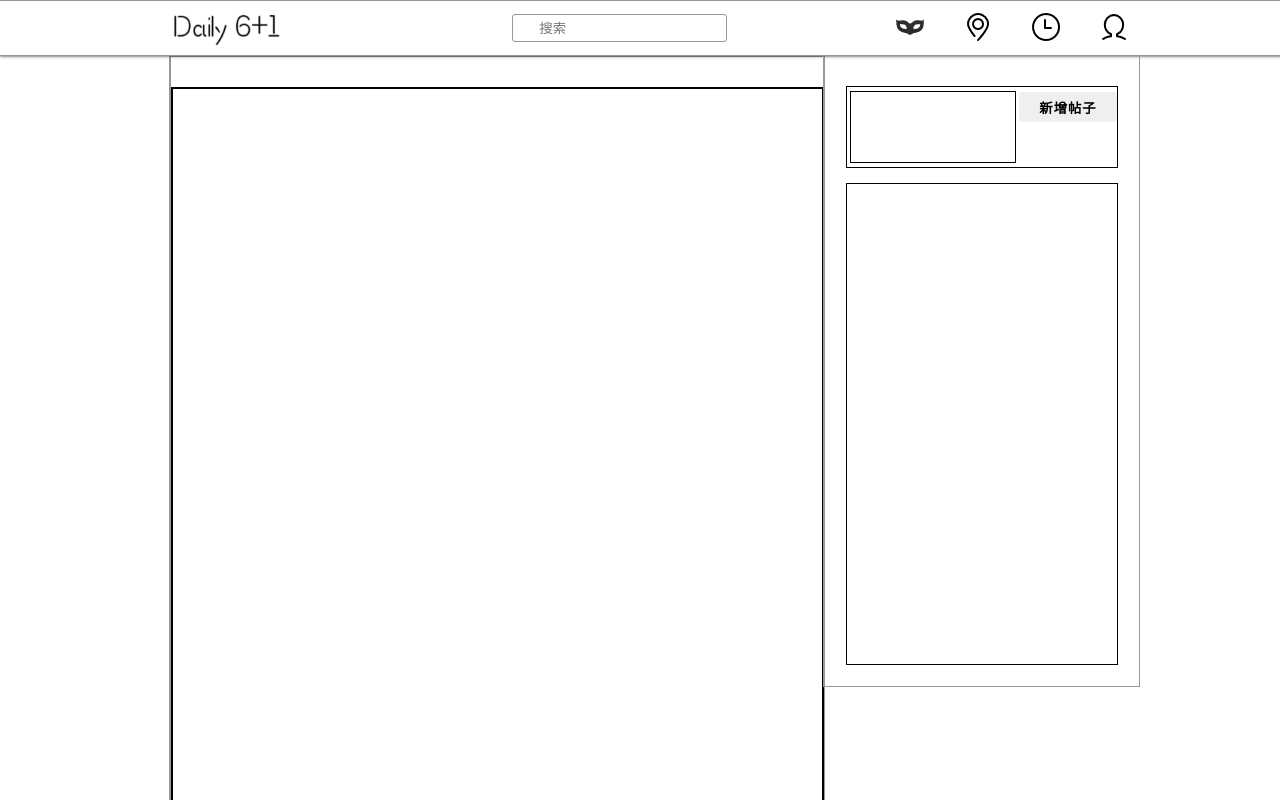
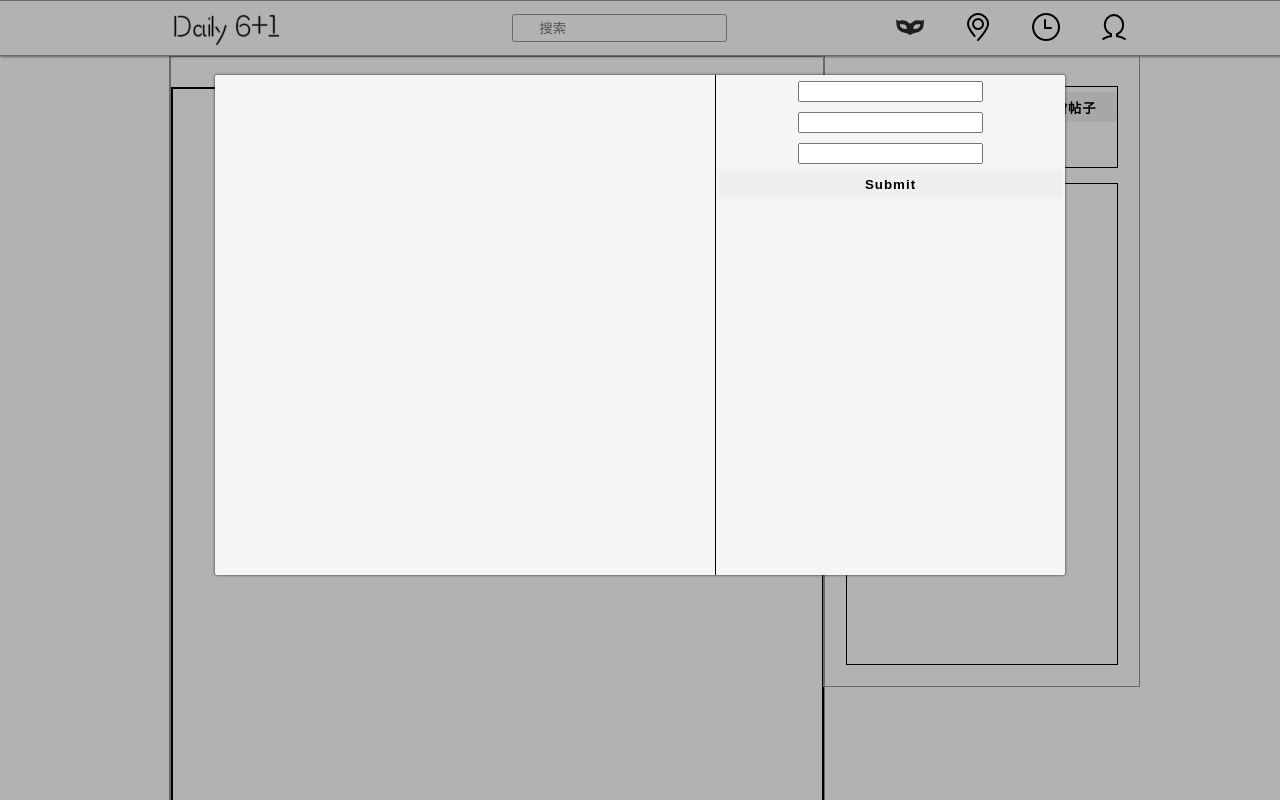
Before and after one commit to PearInJurassic/Daily-6-1, a Vue app: page / in a window 1280 px wide. Both pictures are taken after a click on the button "新增帖子". Shown: the top 800 px of the page. Built offline with nearby package versions, Linux system fonts and the light colour scheme.

Commit message:
添加帖子按钮与添加信息窗口完成

```diff
--- a/src/App.vue
+++ b/src/App.vue
@@ -1,18 +1,37 @@
 <template>
     <div id="app">
+        <PostPanel v-if="isEditPanelShow"></PostPanel>
         <Nav-bar></Nav-bar>
-    <div class="blank" style="height: 55px"></div>
-    <PostPageCenter></PostPageCenter>
+        <div class="blank" style="padding-top: 55px"></div>
+        <PageCenterPost></PageCenterPost>
     </div>
 </template>
 
 <script>
+  import Bus from '@/JS/bus.js'
   import NavBar from './components/Navigation/NavBar'
-import PostPageCenter from "@/components/PostPageCenter/PostPageCenter";
+  import PageCenterPost from "@/components/PageCenterPost/PageCenterPost";
+  import PostPanel from "@/components/Panel/PostPanel";
+
   export default {
     name: 'App',
+    data() {
+      return {
+        isEditPanelShow: false,
+      }
+    },
     components: {
-    NavBar,PostPageCenter
+      PostPanel,
+      NavBar, PageCenterPost
+    },
+    mounted() {
+      Bus.$on("showEditPanel", () => {
+        this.isEditPanelShow = true;
+      });
+      Bus.$on("closeEditPanel", () => {
+        this.isEditPanelShow = false;
+        console.log("success");
+      })
     }
   }
 </script>
@@ -24,16 +43,19 @@ export default {
         -moz-osx-font-smoothing: grayscale;
         text-align: center;
     }
-  body{
+
+    body {
         border: 0;
-    margin:0;
+        margin: 0;
     }
+
     #center {
         max-width: 1000px;
         display: flex;
         justify-content: right;
         margin: 0 auto;
     }
+
     .SpaceForSideBar {
         width: 315px;
         padding-top: 30px;
--- a/src/CSS/Common.less
+++ b/src/CSS/Common.less
@@ -7,3 +7,28 @@
   height: @height;
   width: @width;
 }
+.setMinSize(@width,@height) {
+  min-width: @width;
+  min-height: @height;
+}
+.setMaxSize(@width,@height) {
+  max-width: @width;
+  max-height: @height;
+}
+
+
+.CommonButton {
+  .setSize(100%, 30px);
+  letter-spacing: 1px;
+  padding: 2px;
+  font-weight: bold;
+  border-radius: 4px;
+  border: 0 solid black;
+  cursor: pointer;
+  transition: all .2s ease;
+}
+
+.CommonButton:active {
+  background-color: black;
+  color: white;
+}
--- /dev/null
+++ b/src/JS/bus.js
@@ -0,0 +1,2 @@
+import Vue from 'vue'
+export default new Vue()
--- a/src/components/Navigation/NavBar.vue
+++ b/src/components/Navigation/NavBar.vue
@@ -46,7 +46,7 @@
     .NavBar {
         .NavStyle();
         position: fixed;
-        z-index: 999;
+        z-index: 5;
         margin: 0;
         background-color: @color;
         border-bottom: solid 1px @borderColor;
--- a/src/components/Navigation/NavOptionChild.vue
+++ b/src/components/Navigation/NavOptionChild.vue
@@ -28,7 +28,6 @@
     .OptionChild {
         padding: 0 2px;
         margin: 0 3px;
-        cursor:pointer;
         transition: all .5s ease;
 
     }
@@ -38,6 +37,7 @@
         border: 0 white;
         border-radius: 3px;
         box-sizing: border-box;
+        cursor:pointer;
     }
     .OptionButton:hover {
         background-color: @itemBackColor;
--- a/src/components/Panel/PostPanel.vue
+++ b/src/components/Panel/PostPanel.vue
@@ -1,21 +1,71 @@
 <template>
-    <div class="EditPanel">
-
+    <div class="Panel">
+        <div class="Mask" @click="closeEditPanel"></div>
+        <div class="EditPanel">
+            <div class="PicturePanel"></div>
+            <div class="TextPanel">
+                <label>
+                    <input type="text">
+                </label>
+                <label>
+                    <input type="text">
+                </label>
+                <label>
+                    <input type="text">
+                </label>
+                <input type="submit" class="CommonButton" id="TextEditButton">
+            </div>
+        </div>
     </div>
 </template>
 
 <script>
-
+import Bus from "@/JS/bus.js"
   export default {
-    name: "PostPanel"
+    name: "PostPanel",
+    methods:{
+      closeEditPanel(){
+        Bus.$emit("closeEditPanel",'false');
+      }
+    }
   }
 </script>
 
 <style scoped lang="less">
     @import "../../CSS/Common";
+    .Mask {
+        background-color: #000000;
+        opacity: 0.3;
+        position: fixed;
+        top:0;
+        left: 0;
+        width: 100%;
+        height: 100%;
+        z-index: 10;
+    }
     .EditPanel {
-        .setSize(600,400);
-        .setBorder();
+        background-color: whitesmoke;
+        .setMinSize(850px,500px);
+        .setBorder(0px);
+        border-radius: 2px;
+        box-shadow: 0 0 3px #2c2d2c;
         position: fixed;
+        top:75px;
+        left: calc(50% - 425px);
+        z-index: 15;
+        display: flex;
+    }
+    .PicturePanel {
+        .setMinSize(500px,500px);
+        border-right: 1px solid black;
+    }
+    .TextPanel{
+        width: 100%;
+        display: flex;
+        flex-direction: column;
+        padding: 1px 3px;
+        label {
+            margin: 5px auto;
+        }
     }
 </style>
--- a/src/components/SideBar/SideBar.vue
+++ b/src/components/SideBar/SideBar.vue
@@ -29,7 +29,7 @@
     @outlineColor:#989899;
     .SideBar {
         position: fixed;
-        z-index: 999;
+        z-index: 5;
         width: 315px;
         height: 600px;
         border:1px solid @outlineColor;
--- a/src/components/SideBar/SideBarInformation.vue
+++ b/src/components/SideBar/SideBarInformation.vue
@@ -3,7 +3,7 @@
         <div class="InformationMain"></div>
         <div class="InformationButton">
             <slot name="AddButton">
-                <button class="CommonButton">
+                <button class="CommonButton" @click="showEditPanel">
                     新增帖子
                 </button>
             </slot>
@@ -12,13 +12,20 @@
 </template>
 
 <script>
+    import Bus from "@/JS/bus.js"
   export default {
     name: "SideBarInformation",
-    components: {}
+    components: {},
+    methods:{
+      showEditPanel(){
+        Bus.$emit('showEditPanel','true')
+      }
+    }
   }
 </script>
 
 <style lang="less" scoped>
+    @import "../../CSS/Common";
     .setBorder(@borderWidth:1px) {
         border-width: @borderWidth;
         border-color: black;
@@ -49,19 +56,4 @@
         margin: auto 0;
     }
 
-    .CommonButton {
-        .setSize(100%, 30px);
-        letter-spacing: 1px;
-        padding: 2px;
-        font-weight: bold;
-        border-radius: 4px;
-        border: 0 solid black;
-        cursor: pointer;
-        transition: all .2s ease;
-    }
-
-    .CommonButton:active {
-        background-color: black;
-        color: white;
-    }
 </style>
```
Also changed, not shown: src/components/HelloWorld.vue (deleted, +0 -58 lines), src/components/PageCenterPost/PageCenterPost.vue (renamed from src/components/PostPageCenter/PostPageCenter.vue, +4 -3 lines). Lines whose indentation alone changed are shown as unchanged.
